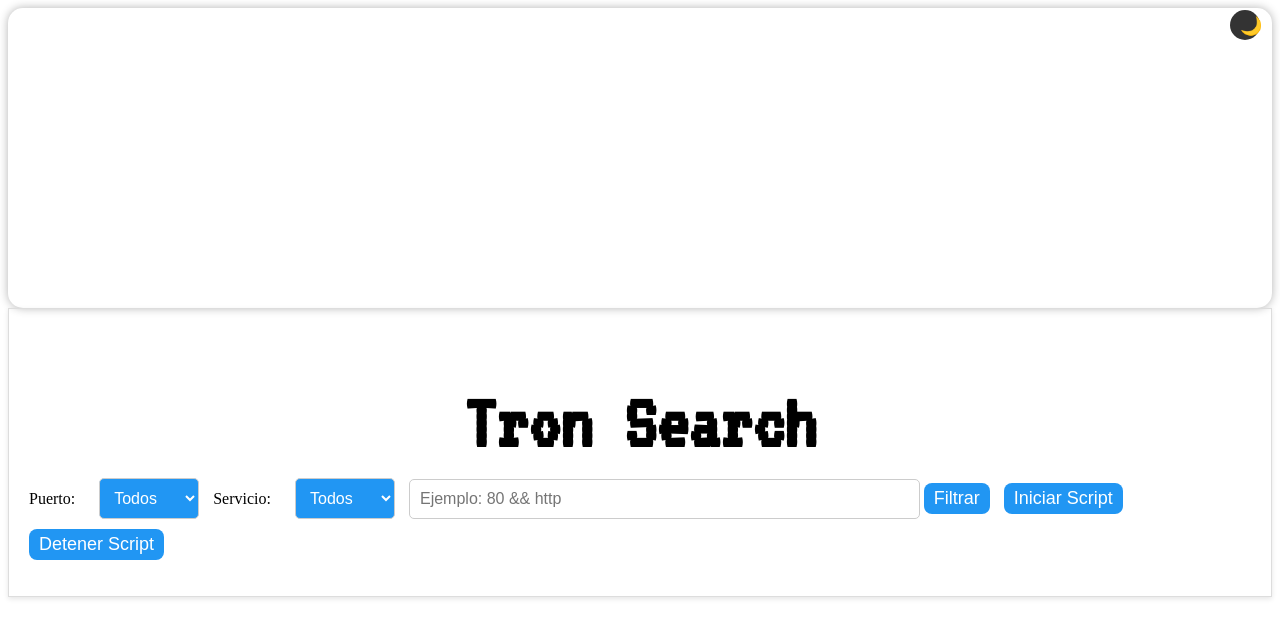
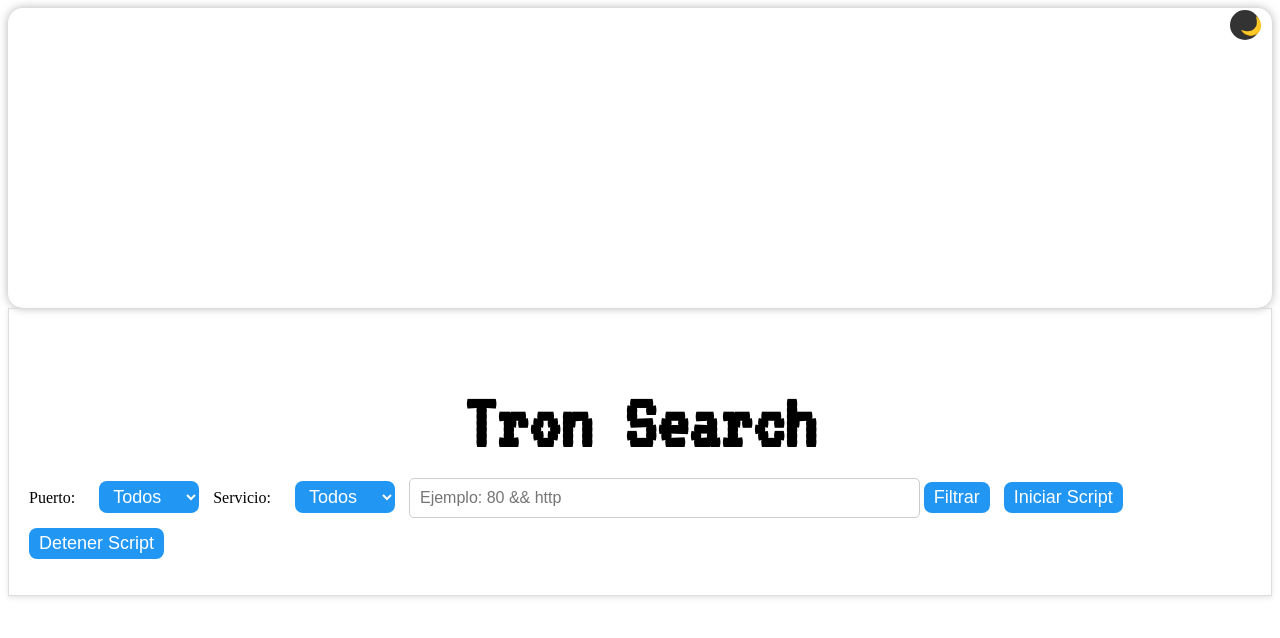
Before and after one commit to Fabri15544/Tron-Search, a plain HTML site: page index.html in a window 1280 px wide. Drawn offline with nearby package versions, Linux system fonts and the light colour scheme; no server answers.

Commit message:
Update style.css

```diff
--- a/style.css
+++ b/style.css
@@ -90,7 +90,7 @@ button:active, #resultados li:active {
 }
 
 /* Botones */
-button, button.dark-mode {
+button,#servicioFilter,#puertoFilter, button.dark-mode {
     background-color: #2196F3;
     color: #fff;
     padding: 5px 10px;
```
